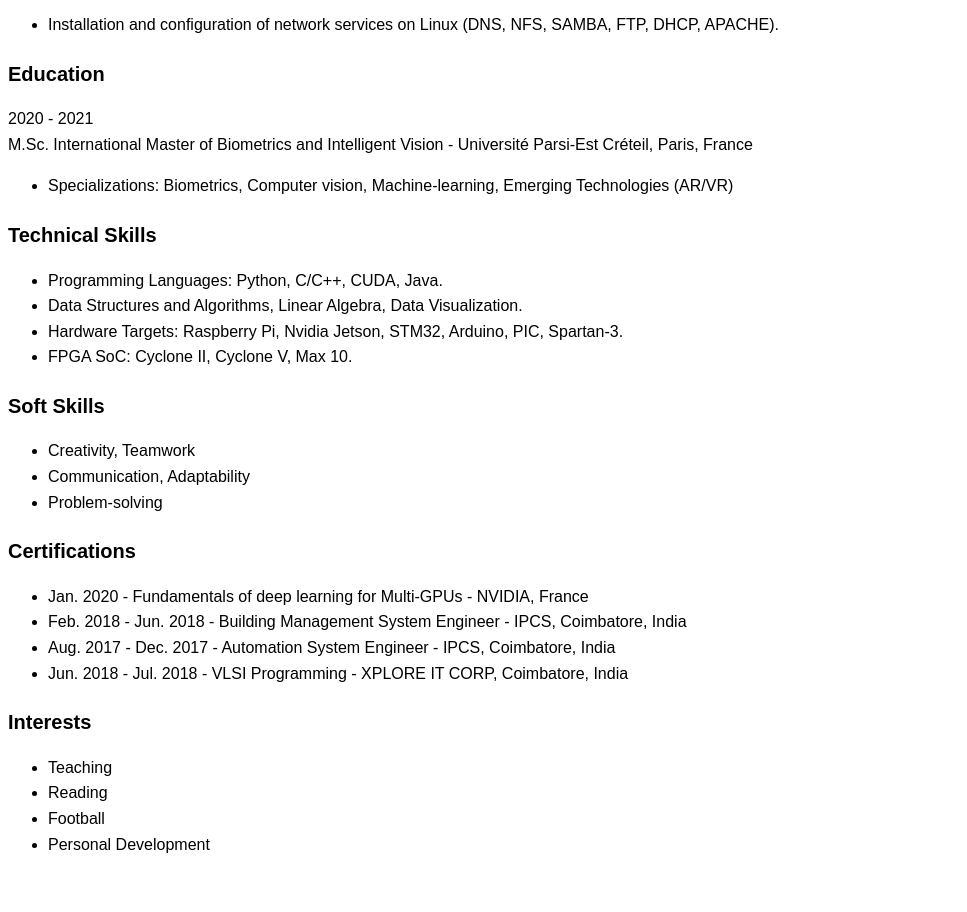
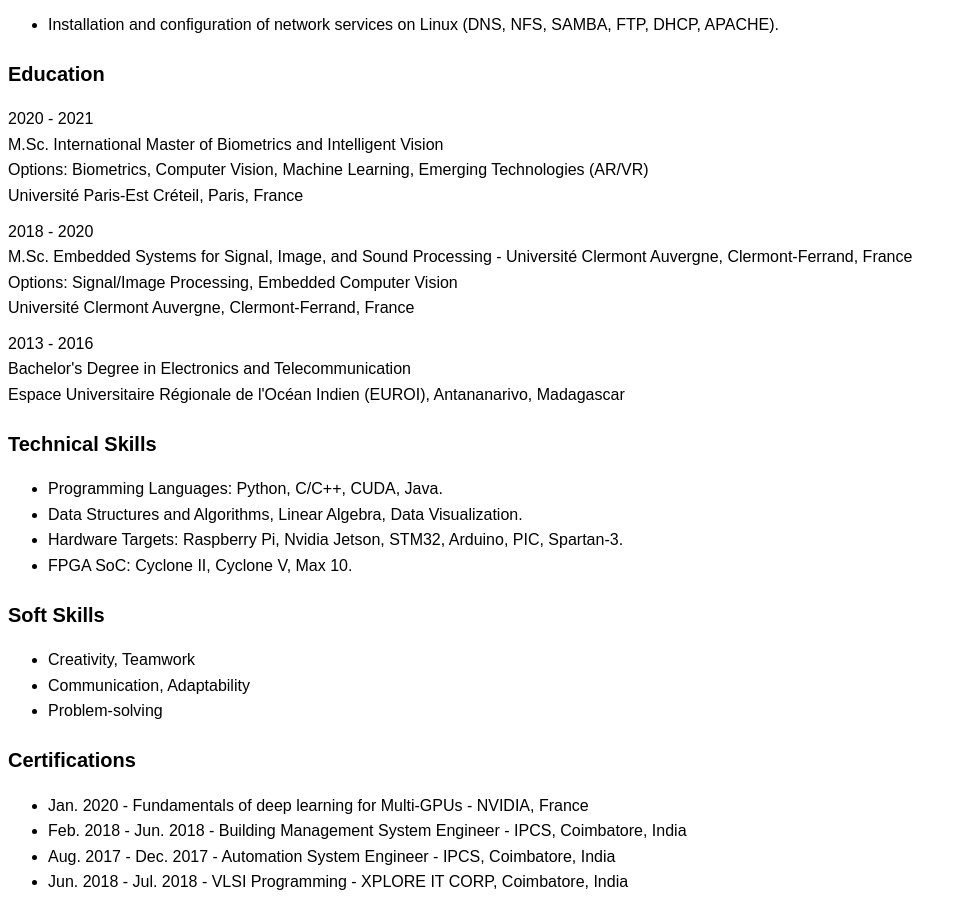
Before and after one commit to LesInsidersIA/cv, a plain HTML site: page index.html in a window 1280 px wide. Shown: the part 1380-2292 px from the top of the page, without its empty margins (0-967 px from the left). Before the commit the page ends 2257 px from the top, so only its background shows below. Drawn offline with Linux system fonts and the light colour scheme.

Commit message:
Update index.html

```diff
--- a/index.html
+++ b/index.html
@@ -163,13 +163,28 @@
         <div class="education-item">
             <div class="subsection">
                 <div>2020 - 2021</div>
-                <div>M.Sc. International Master of Biometrics and Intelligent Vision - Université Parsi-Est Créteil, Paris, France</div>
+                <div>M.Sc. International Master of Biometrics and Intelligent Vision</div>
+                <div>Options: Biometrics, Computer Vision, Machine Learning, Emerging Technologies (AR/VR)</div>
+                <div>Université Paris-Est Créteil, Paris, France</div>
             </div>
-            <ul>
-                <li>Specializations: Biometrics, Computer vision, Machine-learning, Emerging Technologies (AR/VR)</li>
-            </ul>
         </div>
-        <!-- Add other education items here -->
+
+        <div class="education-item">
+            <div class="subsection">
+                <div>2018 - 2020</div>
+                <div>M.Sc. Embedded Systems for Signal, Image, and Sound Processing - Université Clermont Auvergne, Clermont-Ferrand, France</div>
+                <div>Options: Signal/Image Processing, Embedded Computer Vision</div>
+                <div>Université Clermont Auvergne, Clermont-Ferrand, France</div>
+            </div>
+        </div>
+
+        <div class="education-item">
+            <div class="subsection">
+                <div>2013 - 2016</div>
+                <div>Bachelor's Degree in Electronics and Telecommunication</div>
+                <div>Espace Universitaire Régionale de l'Océan Indien (EUROI), Antananarivo, Madagascar</div>
+            </div>
+        </div>
     </div>
 
     <div class="section">
```
